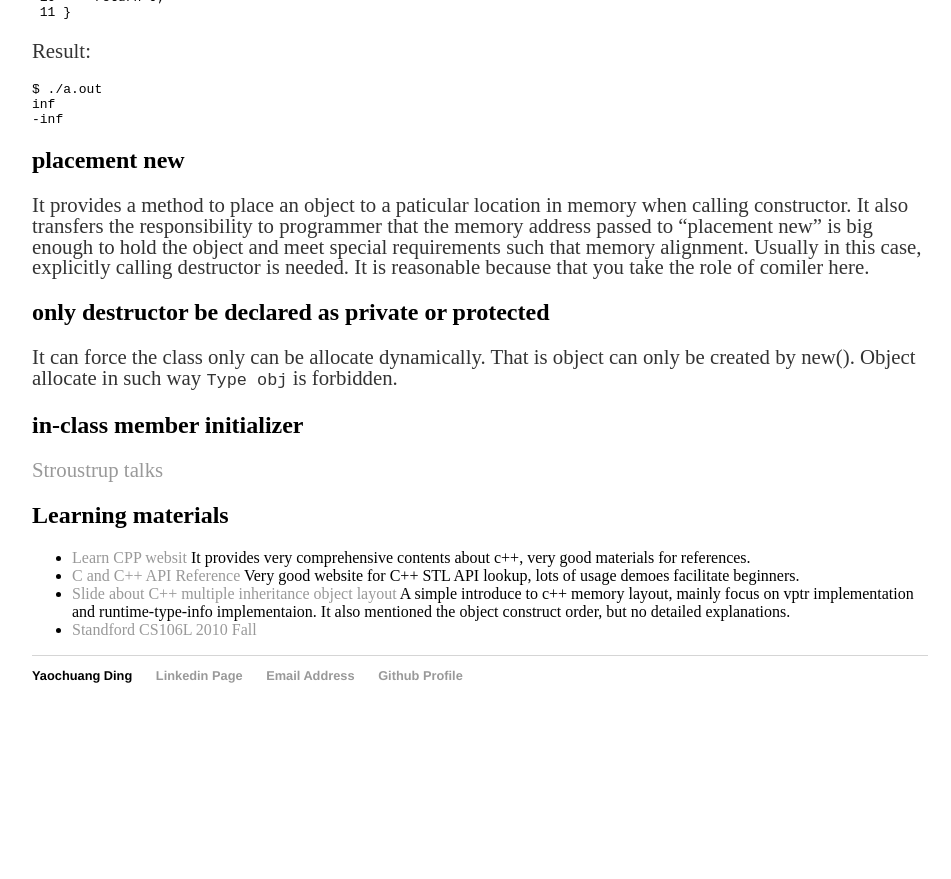
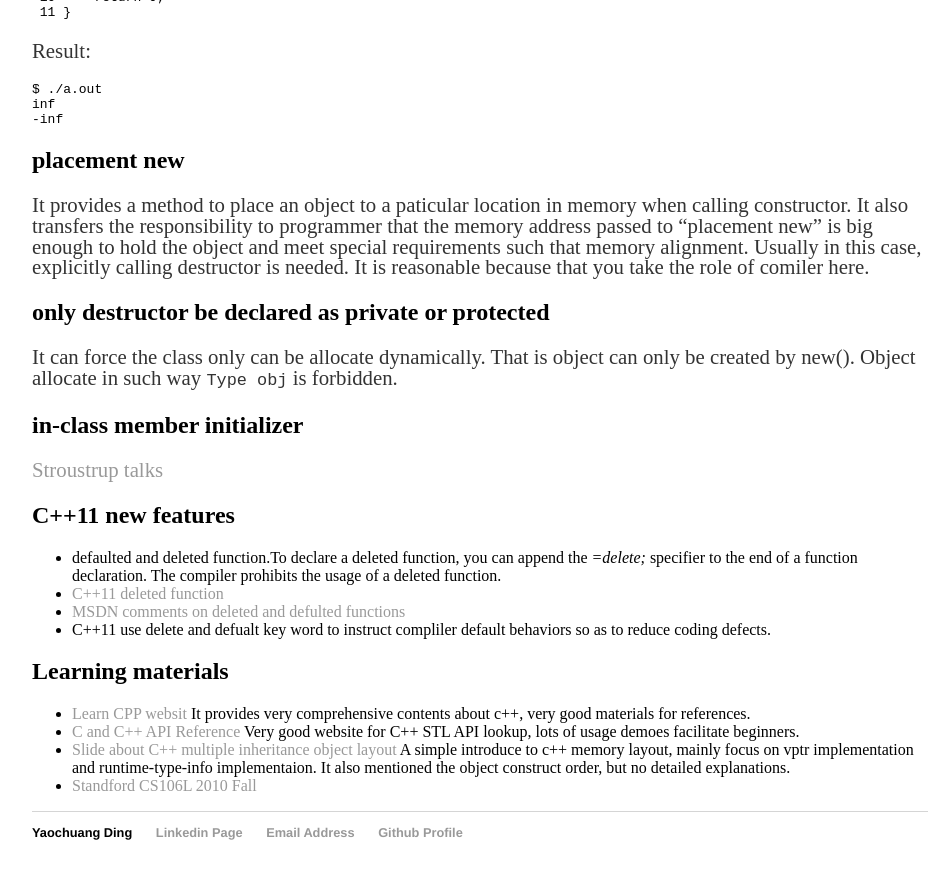
Before and after one commit to ychding11/ychding11.github.io, a Jekyll site: the page built from _posts/2015-03-28-Languages-Resources.md, in a window 1280 px wide and 900 px high, scrolled down 5837 px. Shown: the top 879 px of the window, without its empty margins (160-1111 px from the left). Built offline with Jekyll 4.4.1, drawn with Linux system fonts in a browser that asks for light colours; before the commit the page ends 6580 px from its top, so only the background shows below that; some of the changed text lies outside the part shown.

Commit message:
add C++11 new features deleted and defaulted functions.

```diff
--- a/_posts/2015-03-28-Languages-Resources.md
+++ b/_posts/2015-03-28-Languages-Resources.md
@@ -1,7 +1,7 @@
 ---
 layout: post
 title: "C++ Features and Resources"
-date: 2015-03-28
+date: 2016-11-24
 ---
 
 ## overloaded virtual function
@@ -416,6 +416,15 @@ allocate in such way `Type obj` is forbidden.
 
 [Stroustrup talks](http://www.stroustrup.com/C++11FAQ.html#member-init)
 
+## C++11 new features
++ defaulted and deleted function.To declare a deleted function, you can append the *=delete;* specifier to
+  the end of a function declaration. The compiler prohibits the usage of a deleted function.
++ [C++11 deleted function](https://www.ibm.com/developerworks/community/blogs/5894415f-be62-4bc0-81c5-3956e82276f3/entry/deleted_functions_in_c_11?lang=en)
++ [MSDN comments on deleted and defulted functions](https://msdn.microsoft.com/en-us/library/dn457344.aspx)
++ C++11 use delete and defualt key word to instruct compliler default behaviors so as to
+  reduce coding defects.
+
+
 ## Learning materials
 
 - [Learn CPP websit](http://www.learncpp.com/) It provides very comprehensive
```
Also changed, not shown: _posts/2015-03-23-Graphics-Resources.md (+1 -0 lines), 1 other file.
